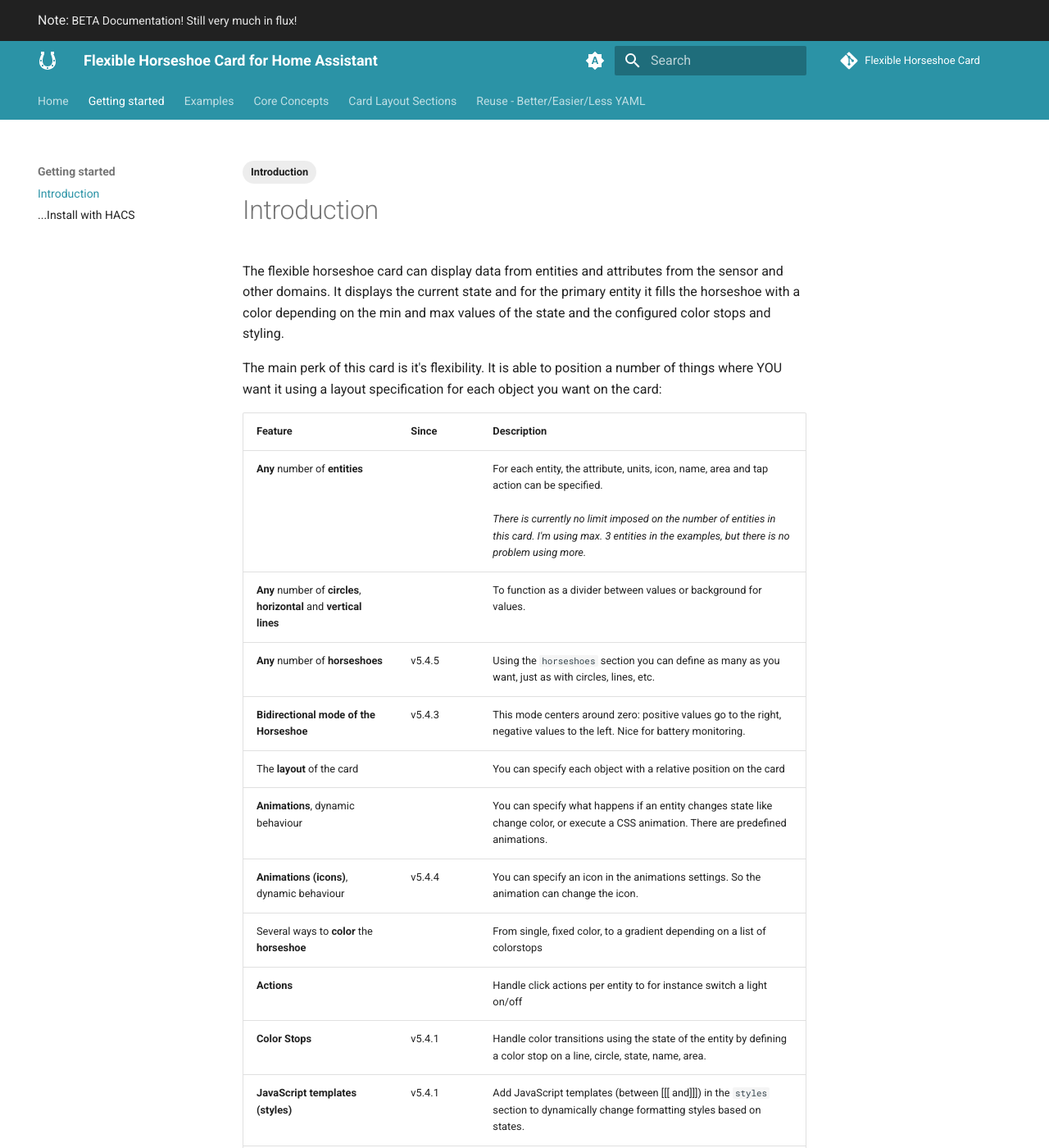
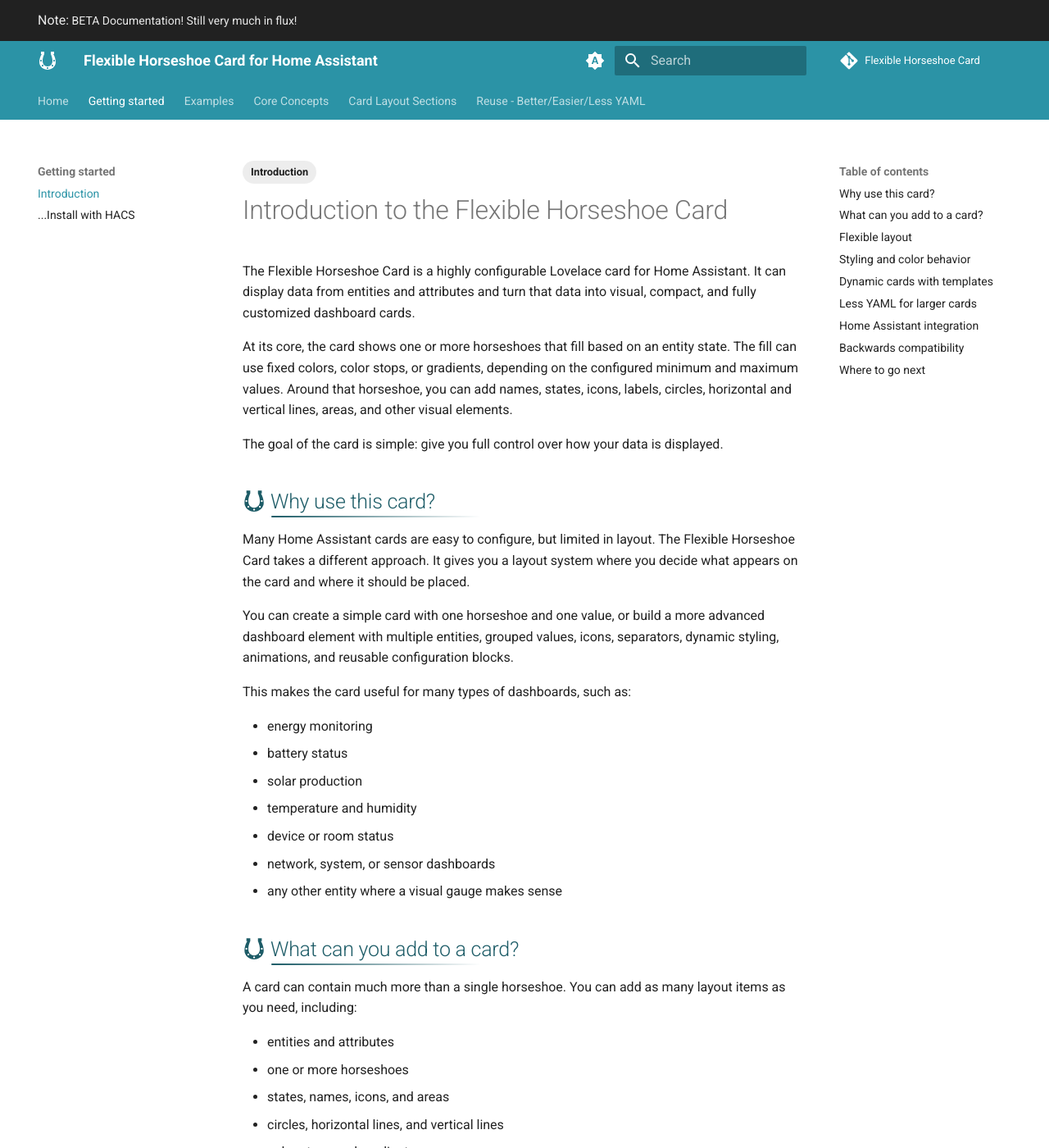
Before and after one commit to AmoebeLabs/flex-horseshoe-card, an MkDocs documentation site: the page built from docs/docs/getting-started/introduction.md, in a window 1280 px wide and 1400 px high. Shown: the whole window at 82% size. Built offline with MkDocs 1.6.1 and Material for MkDocs 9.7.7, drawn with Linux system fonts in a browser that asks for light colours; comment, search, counter and statistics services are not loaded; some of the changed text lies outside the part shown.

Commit message:
Update Getting Started

```diff
--- a/docs/docs/getting-started/introduction.md
+++ b/docs/docs/getting-started/introduction.md
@@ -1,29 +1,112 @@
 ---
 template: main.html
 title: Introduction to the Flexible Horseshoe Card
-description: The preferred way to install the flexible horseshoe card is using HACS from within your Home Assistant dashboard.\
+description: Introduction to the Flexible Horseshoe Card for Home Assistant.
 tags:
   - Introduction
 ---
 
-The flexible horseshoe card can display data from entities and attributes from the sensor and other domains. It displays the current state and for the primary entity it fills the horseshoe with a color depending on the min and max values of the state and the configured color stops and styling.
+# Introduction to the Flexible Horseshoe Card
 
-The main perk of this card is it's flexibility. It is able to position a number of things where YOU want it using a layout specification for each object you want on the card:
+The Flexible Horseshoe Card is a highly configurable Lovelace card for Home Assistant. It can display data from entities and attributes and turn that data into visual, compact, and fully customized dashboard cards.
 
-| Feature                                                                  | Since  | Description                                                                                                                                                                                                                                                       |
-| ------------------------------------------------------------------------ | ------ | ----------------------------------------------------------------------------------------------------------------------------------------------------------------------------------------------------------------------------------------------------------------- |
-| **Any** number of **entities**                                           |        | For each entity, the attribute, units, icon, name, area and tap action can be specified.<br /><br /> _There is currently no limit imposed on the number of entities in this card. I'm using max. 3 entities in the examples, but there is no problem using more._ |
-| **Any** number of **circles**, **horizontal** and **vertical** **lines** |        | To function as a divider between values or background for values.                                                                                                                                                                                                 |
-| **Any** number of **horseshoes**                                         | v5.4.5 | Using the `horseshoes` section you can define as many as you want, just as with circles, lines, etc.                                                                                                                                                              |
-| **Bidirectional mode of the Horseshoe**                                  | v5.4.3 | This mode centers around zero: positive values go to the right, negative values to the left. Nice for battery monitoring.                                                                                                                                         |
-| The **layout** of the card                                               |        | You can specify each object with a relative position on the card                                                                                                                                                                                                  |
-| **Animations**, dynamic behaviour                                        |        | You can specify what happens if an entity changes state like change color, or execute a CSS animation. There are predefined animations.                                                                                                                           |
-| **Animations (icons)**, dynamic behaviour                                | v5.4.4 | You can specify an icon in the animations settings. So the animation can change the icon.                                                                                                                                                                         |
-| Several ways to **color** the **horseshoe**                              |        | From single, fixed color, to a gradient depending on a list of colorstops                                                                                                                                                                                         |
-| **Actions**                                                              |        | Handle click actions per entity to for instance switch a light on/off                                                                                                                                                                                             |
-| **Color Stops**                                                          | v5.4.1 | Handle color transitions using the state of the entity by defining a color stop on a line, circle, state, name, area.                                                                                                                                             |
-| **JavaScript templates (styles)**                                        | v5.4.1 | Add JavaScript templates (between [[[ and]]]) in the `styles` section to dynamically change formatting styles based on states.                                                                                                                                    |
-| **JavaScript templates (colorstops)**                                    | v5.4.1 | Add JavaScript templates (between [[[ and]]]) in the `styles` section to dynamically change formatting styles based on states.                                                                                                                                    |
-| **JavaScript templates (entities)**                                      | v5.4.5 | Add JavaScript templates to the `entities` section section.                                                                                                                                                                                                       |
-| **JavaScript templates (named variables)**                               | v5.4.5 | Add `variables` section to define re-usable JavaScript templates.                                                                                                                                                                                                 |
-| **Card styling**                                                         | v5.4.1 | Add `styles` section to card to define custom styles for the (background) of the card: color, background images, etc.
+At its core, the card shows one or more horseshoes that fill based on an entity state. The fill can use fixed colors, color stops, or gradients, depending on the configured minimum and maximum values. Around that horseshoe, you can add names, states, icons, labels, circles, horizontal and vertical lines, areas, and other visual elements.
+
+The goal of the card is simple: give you full control over how your data is displayed.
+
+## :material-horseshoe: Why use this card?
+
+Many Home Assistant cards are easy to configure, but limited in layout. The Flexible Horseshoe Card takes a different approach. It gives you a layout system where you decide what appears on the card and where it should be placed.
+
+You can create a simple card with one horseshoe and one value, or build a more advanced dashboard element with multiple entities, grouped values, icons, separators, dynamic styling, animations, and reusable configuration blocks.
+
+This makes the card useful for many types of dashboards, such as:
+
+- energy monitoring
+- battery status
+- solar production
+- temperature and humidity
+- device or room status
+- network, system, or sensor dashboards
+- any other entity where a visual gauge makes sense
+
+## :material-horseshoe: What can you add to a card?
+
+A card can contain much more than a single horseshoe. You can add as many layout items as you need, including:
+
+- entities and attributes
+- one or more horseshoes
+- states, names, icons, and areas
+- circles, horizontal lines, and vertical lines
+- color stops and gradients
+- custom styles
+- animations and dynamic behavior
+- JavaScript templates
+- reusable YAML with `same_as`, `constants`, `ref()`, and `calc()`
+
+Each item can be positioned individually on the card. For larger layouts, items can also be placed in groups, so related elements can be moved, scaled, or rotated together.
+
+## :material-horseshoe: Flexible layout
+
+The main strength of the Flexible Horseshoe Card is its layout flexibility.
+
+Instead of choosing from a fixed set of predefined layouts, you define the position and appearance of each item yourself. This means you can decide exactly where a state value appears, where an icon should be placed, how large a horseshoe should be, where labels should go, and how visual separators should be drawn.
+
+This gives you the freedom to create cards that match your own dashboard style instead of adapting your dashboard to a fixed card layout.
+
+## :material-horseshoe: Styling and color behavior
+
+The card supports several ways to style visual elements.
+
+You can use a single fixed color, define color stops based on the entity value, or use gradients for smoother transitions. Color stops can be used not only for horseshoes, but also for other layout items such as icons, lines, circles, names, states, and areas.
+
+The card also works well with Home Assistant themes and can use external JSON palettes, including light and dark mode variants.
+
+## :material-horseshoe: Dynamic cards with templates
+
+For static layouts, normal YAML is often enough. When you need behavior that changes based on entity states, you can use JavaScript templates.
+
+Templates can be used to dynamically change styles, icons, colors, entity settings, and other parts of the card configuration. This makes it possible to create cards that react visually when values change.
+
+For example, you can change an icon, apply a CSS animation, highlight a value, or adjust styling based on the current state of an entity.
+
+## :material-horseshoe: Less YAML for larger cards
+
+Advanced cards can grow quickly. A layout with multiple horseshoes, repeated lines, grouped labels, icons, states, and shared styles can easily become a lot of YAML.
+
+To make larger cards easier to maintain, the card includes static reuse features:
+
+- use `same_as` to reuse similar items
+- use `same_as_d...` to apply numeric offsets
+- use `constants` for shared values or style blocks
+- use `ref()` to copy constants into the configuration
+- use `calc()` to calculate static positions and sizes
+
+These features help reduce repeated YAML and make later changes faster and safer.
+
+## :material-horseshoe: Home Assistant integration
+
+The Flexible Horseshoe Card is built for Home Assistant. It can use entity names, units, icons, areas, attributes, localization, state colors, actions, and theme variables.
+
+You can keep the default Home Assistant values where they make sense, or override them in the card configuration when you need more control.
+
+## :material-horseshoe: Backwards compatibility
+
+The refreshed horseshoe implementation remains compatible with the original horseshoe YAML configuration. Existing cards should continue to work without changes.
+
+CSS or card-mod customizations that target the previous internal HTML or SVG structure may need adjustment.
+
+## :material-horseshoe: Where to go next
+
+If you are new to the card, start with the installation guide and then explore the basic examples.
+
+Once you understand the structure, the feature pages explain the main building blocks in more detail:
+
+- entities
+- horseshoes
+- layout sections
+- color stops
+- styling
+- templating
+- reuse
+- examples
```
Also changed, not shown: docs/docs/getting-started/installation.md (+18 -8 lines), docs/docs/getting-started/introduction-old.md (added, +29 -0 lines).
